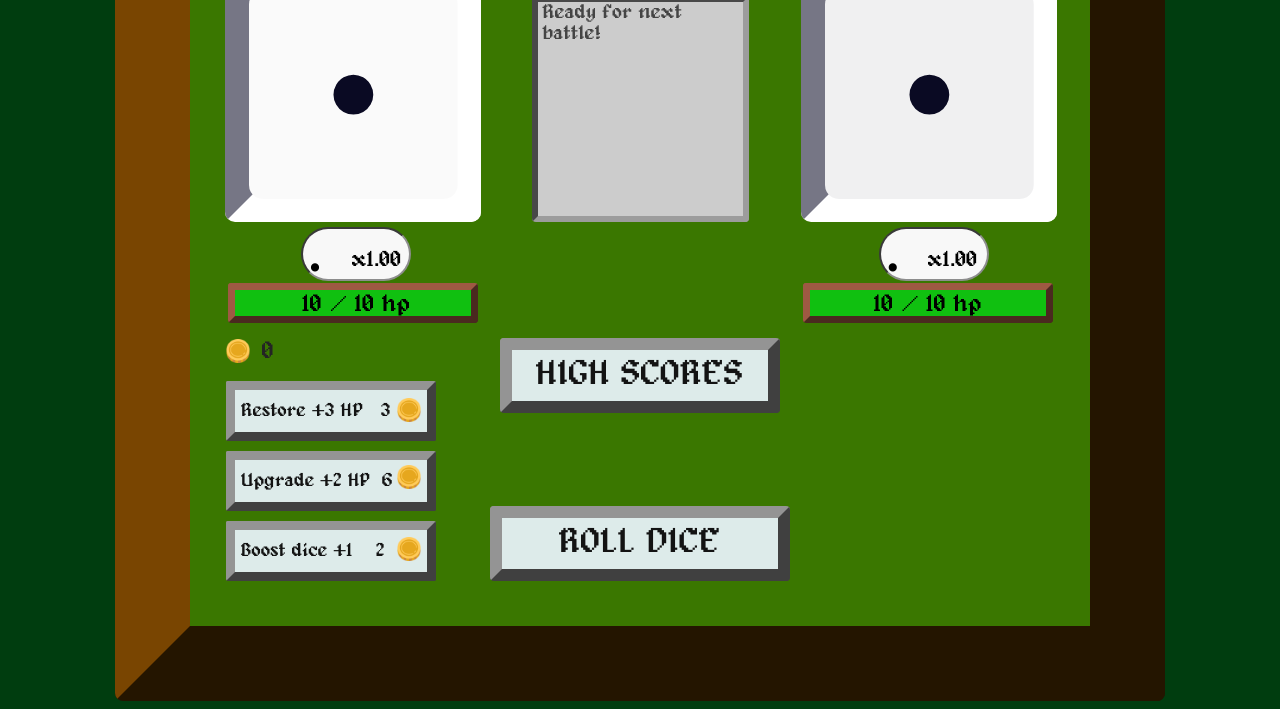
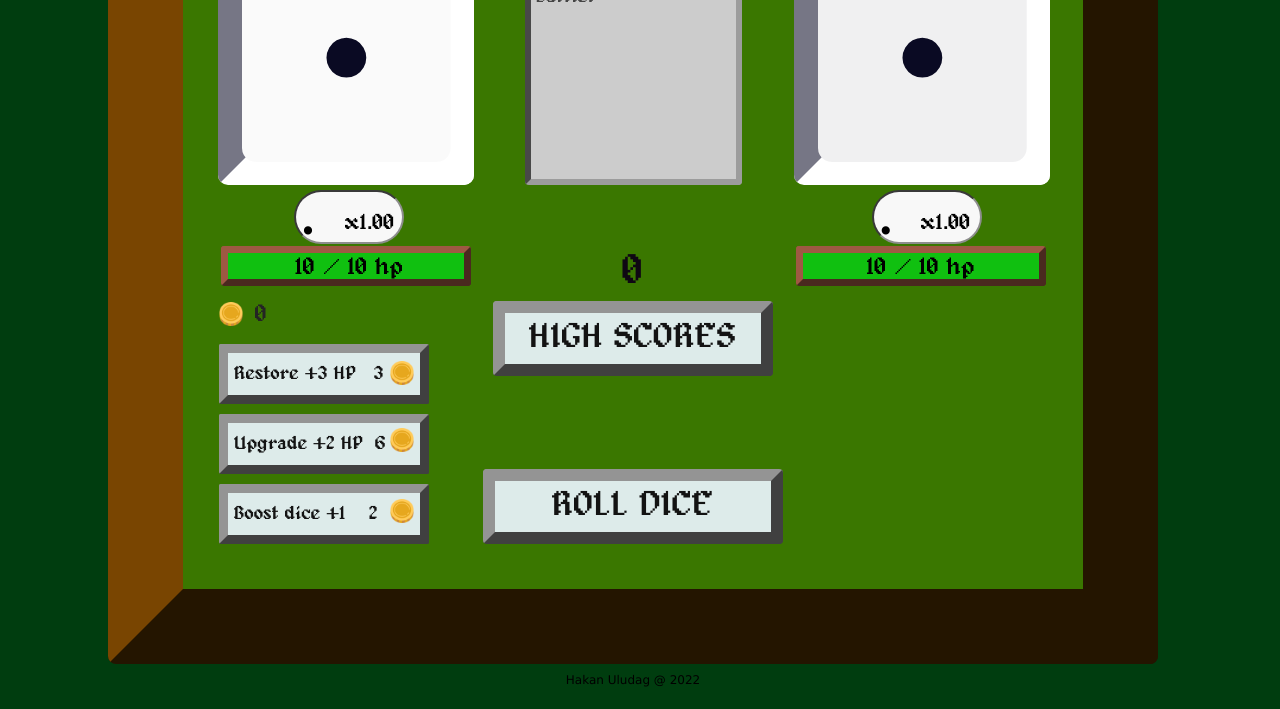
Before and after one commit to Hakandede/NotPong, a plain HTML site: page dicefight.html in a window 1280 px wide. Shown: the part 174-883 px from the top of the page. After the commit the page ends 861 px from the top, so only its background shows below. Drawn offline with Linux system fonts and the light colour scheme; a web font is replaced by a local one.

```diff
--- a/dicefight.css
+++ b/dicefight.css
@@ -16,14 +16,26 @@
     position: relative;
     width: 900px;
     height: 700px;
-    margin: 0 auto;
-    margin-top: 2%;
+    top: 50vh;
+    left: 50vw;
+    margin: -420px 0 0 -540px;
     border: 75px rgb(121, 69, 1);
     border-style: outset;
     border-radius: 8px;
     background-color: rgb(58, 119, 0);
   }
+#score{
+  position: absolute;
+    text-align: center;
+    width: 300px;
+    margin: 10px 0 0 -150px;
+    left: 50%;
+    top: 50%;
+    font-family: alagard;
+    font-size: 42px;
+    color: rgb(15, 7, 19);
 
+}
 
   @font-face {
     font-family: dice;
@@ -333,6 +345,18 @@
     overflow-y:hidden;
     overflow-wrap: break-word;
   }
+  #info{
+    position: absolute;
+    text-align: center;
+    width: 300px;
+    margin: 0 0 0 -150px;
+    bottom: -14%;
+    left: 50%;
+    font-family: 'Lucida Sans', 'Lucida Sans Regular', 'Lucida Grande', 'Lucida Sans Unicode', Geneva, Verdana, sans-serif;
+    font-size: 12px;
+  }
+
+
 
   /* For Firefox */
 progress::-moz-progress-bar {
--- a/dicefight.html
+++ b/dicefight.html
@@ -10,6 +10,7 @@
 </head>
 <body>
 <div id="game">
+    <p id="score">0</p>
     <p id="placeholder">1</p>
     <p id="placeholder2">1</p>
         <progress id="hpPY" value="" max=""></progress>
@@ -34,6 +35,7 @@
                 <button class="buttons" id="maxHp">Upgrade +2 HP &nbsp;6</button>
                 <button class="buttons" id="diceBoost">Boost dice +1 &nbsp;&nbsp;&nbsp;2</button>
 <script src="dicefight.js"></script>
+<p id="info">Hakan Uludag @ 2022</p>
 </div>
 </body>
 </html>
```
